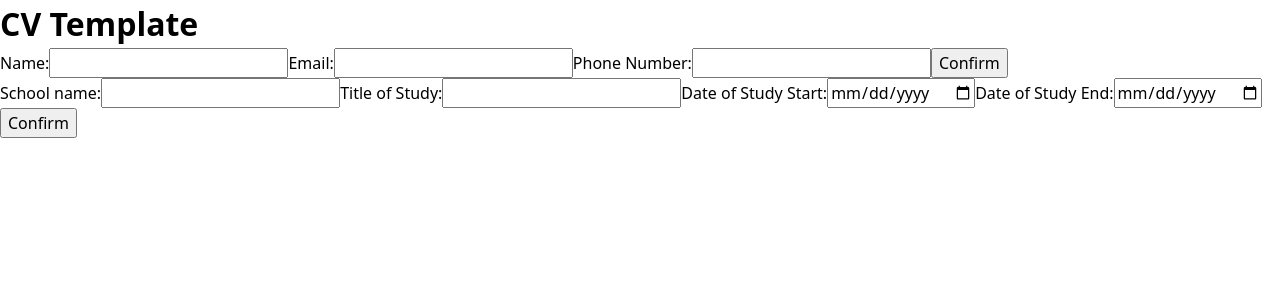
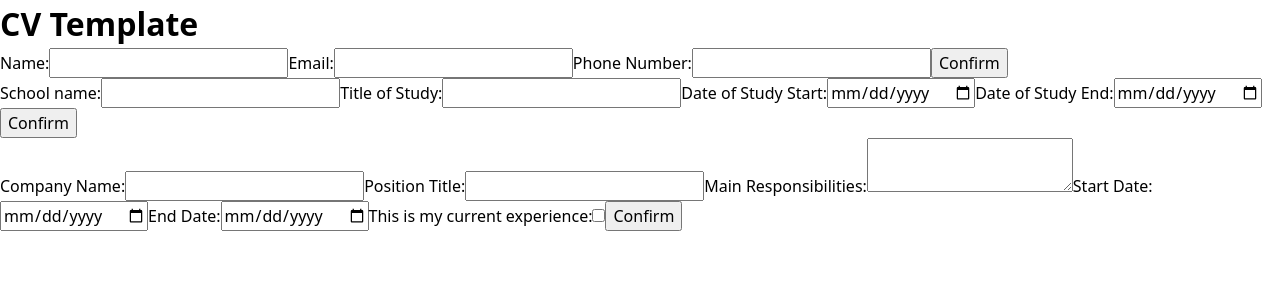
Before and after one commit to MarcusW9/cv-application, a React (Vite) app: page / in a window 1280 px wide. Shown: the top 300 px of the page. Built offline with nearby package versions, Linux system fonts and the light colour scheme.

Commit message:
Add PracticalExperience section with current-job option

```diff
--- a/src/App.jsx
+++ b/src/App.jsx
@@ -1,5 +1,6 @@
 import GeneralInfo from './components/GeneralInfo'
 import EducationInfo from './components/EducationInfo'
+import PracticalExperience from './components/PracticalExperience'
 
 function App() {
   return (
@@ -7,6 +8,7 @@ function App() {
       <h1>CV Template</h1>
       <GeneralInfo />
       <EducationInfo />
+      <PracticalExperience />
     </main>
   )
 }
--- /dev/null
+++ b/src/components/PracticalExperience.jsx
@@ -0,0 +1,145 @@
+// A section to add practical experience
+// (company name, position title,
+// main responsibilities of your jobs,
+// date from and until when you worked for that
+// company)
+
+import { useState, Fragment } from 'react'
+
+export default function PracticalExperience() {
+  return (
+    <section>
+      <Experience />
+    </section>
+  )
+}
+
+function Experience() {
+  const practicalExperienceData = {
+    companyName: '',
+    positionTitle: '',
+    mainResponsibilities: '',
+    startDate: '',
+    endDate: '',
+    isCurrentExperience: false,
+  }
+
+  const [practicalExperience, setPracticalExperience] = useState(
+    practicalExperienceData,
+  )
+  const [isEditing, setIsEditing] = useState(true)
+
+  function handleChange(e) {
+    setPracticalExperience({
+      ...practicalExperience,
+      [e.target.name]: e.target.value,
+    })
+  }
+
+  function handleClick() {
+    setIsEditing(!isEditing)
+  }
+
+  function handleCurrentExperience() {
+    setPracticalExperience({
+      ...practicalExperience,
+      isCurrentExperience: !practicalExperience.isCurrentExperience,
+    })
+  }
+
+  if (isEditing) {
+    return (
+      <section>
+        <label>
+          Company Name:
+          <input
+            type="text"
+            name="companyName"
+            value={practicalExperience.companyName}
+            onChange={handleChange}
+          />
+        </label>
+        <label>
+          Position Title:
+          <input
+            type="text"
+            name="positionTitle"
+            value={practicalExperience.positionTitle}
+            onChange={handleChange}
+          />
+        </label>
+        <label>
+          Main Responsibilities:
+          <textarea
+            name="mainResponsibilities"
+            value={practicalExperience.mainResponsibilities}
+            onChange={handleChange}
+          ></textarea>
+        </label>
+        <label>
+          Start Date:
+          <input
+            type="date"
+            name="startDate"
+            value={practicalExperience.startDate}
+            onChange={handleChange}
+          />
+        </label>
+        {!practicalExperience.isCurrentExperience && (
+          <label>
+            End Date:
+            <input
+              type="date"
+              name="endDate"
+              value={practicalExperience.endDate}
+              onChange={handleChange}
+            />
+          </label>
+        )}
+        <label>
+          This is my current experience:
+          <input
+            type="checkbox"
+            onChange={handleCurrentExperience}
+            checked={practicalExperience.isCurrentExperience}
+          />
+        </label>
+        <button type="button" onClick={handleClick}>
+          Confirm
+        </button>
+      </section>
+    )
+  }
+  return (
+    <section>
+      <dl>
+        <dt>Company Name:</dt>
+        <dd>{practicalExperience.companyName}</dd>
+
+        <dt>Position Title:</dt>
+        <dd>{practicalExperience.positionTitle}</dd>
+
+        <dt>Main Responsibilities:</dt>
+        <dd>{practicalExperience.mainResponsibilities}</dd>
+
+        {practicalExperience.isCurrentExperience ? (
+          <Fragment>
+            <dt>Start Date:</dt>
+            <dd>{practicalExperience.startDate} – Present</dd>
+          </Fragment>
+        ) : (
+          <Fragment>
+            <dt>Start Date:</dt>
+            <dd>{practicalExperience.startDate}</dd>
+            <dt>End Date:</dt>
+            <dd>{practicalExperience.endDate}</dd>
+          </Fragment>
+        )}
+      </dl>
+
+      <button type="button" onClick={handleClick}>
+        Edit
+      </button>
+    </section>
+  )
+}
```
